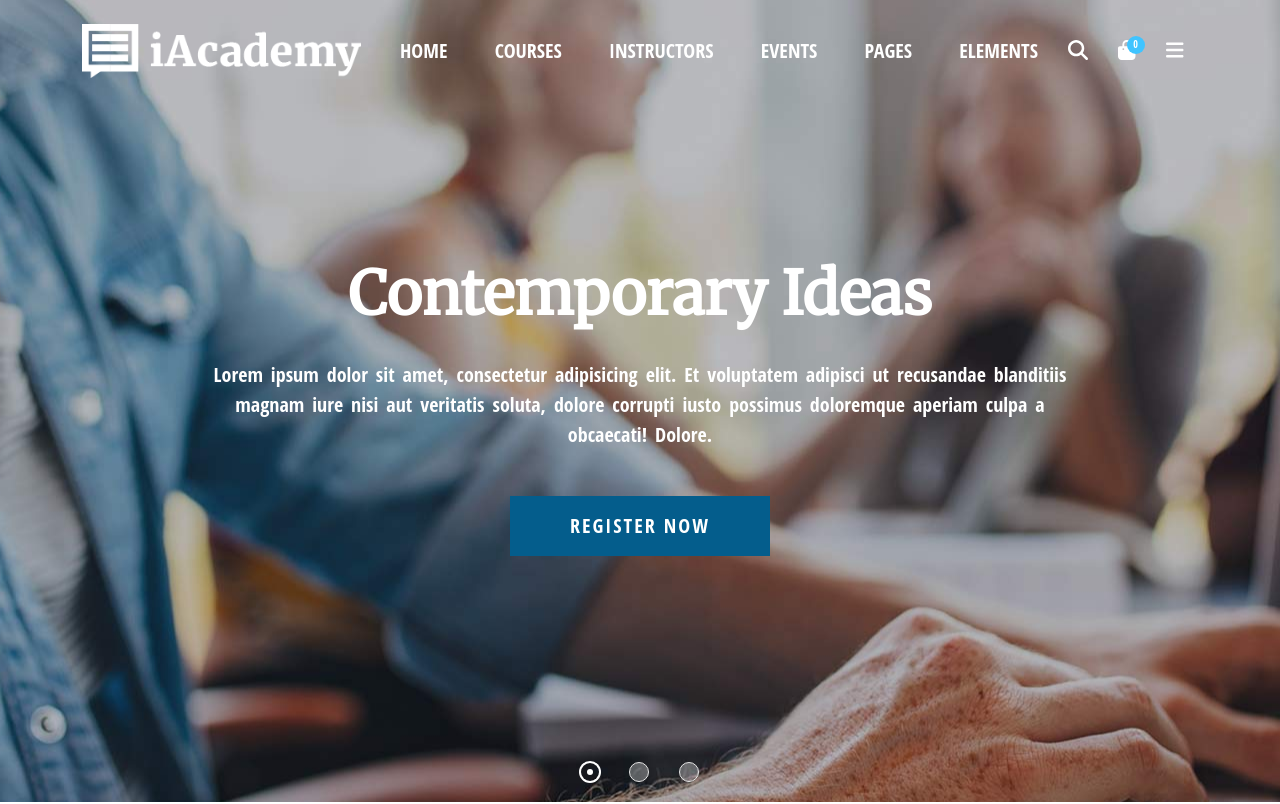
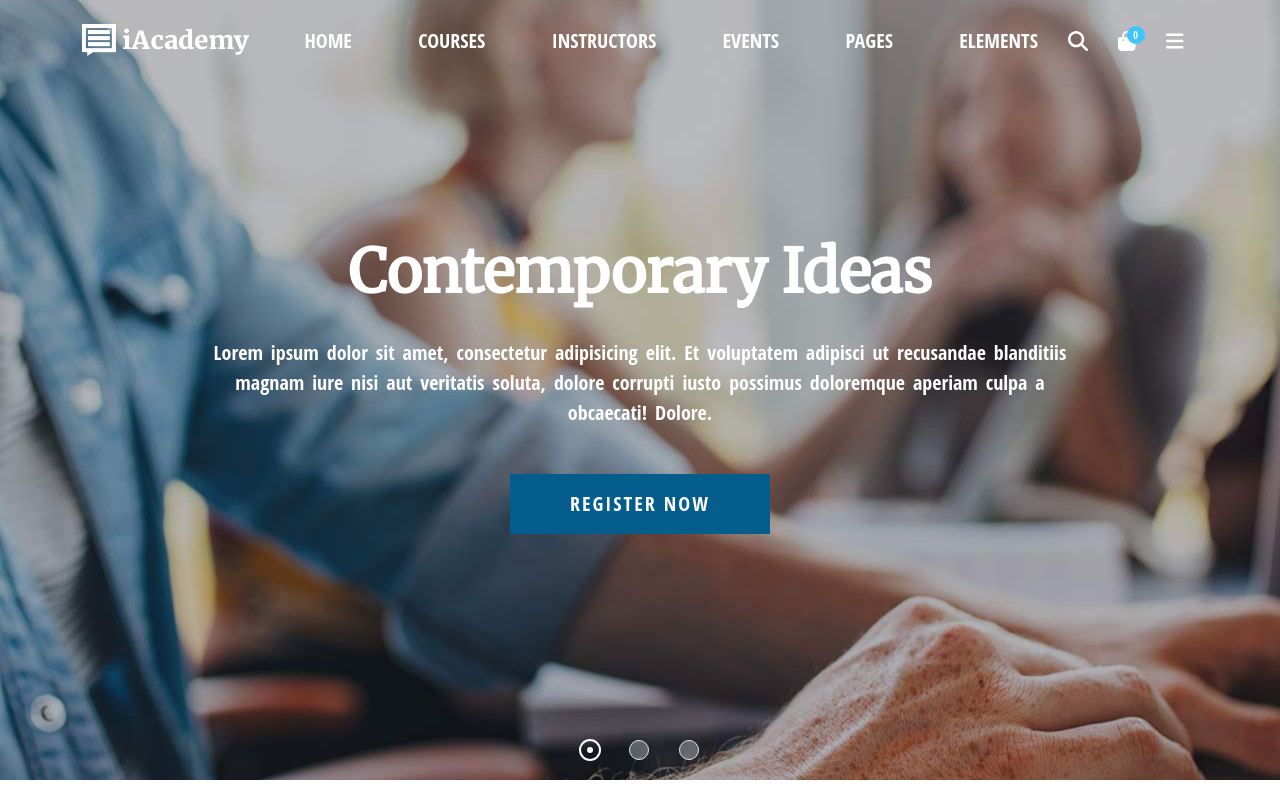
Before and after one commit to AndreaMinelli/proj-html-vuejs, a Vue app: page / in a window 1280 px wide. Shown: the top 804 px of the page. Built offline with nearby package versions, Linux system fonts and the light colour scheme.

Commit message:
Modificato logo AppHeader

```diff
--- a/src/components/AppHeader.vue
+++ b/src/components/AppHeader.vue
@@ -43,8 +43,8 @@ export default {
       backgroundImage: `url(${buildBgUrl})`,
     }">
     <div class="container">
-      <div class="d-flex align-items-center py-4 justify-content-between">
-        <app-logo class="w-25 me-4"></app-logo>
+      <div class="d-flex align-items-end py-4 justify-content-between">
+        <app-logo></app-logo>
         <navbar-base
           :links="headerLinks"
           class="flex-grow-1"
@@ -66,5 +66,11 @@ header {
   background-repeat: no-repeat;
   background-size: auto;
   background-position: center;
+
+  #logo {
+    width: 15%;
+    margin-right: 40px;
+    cursor: pointer;
+  }
 }
 </style>
```
